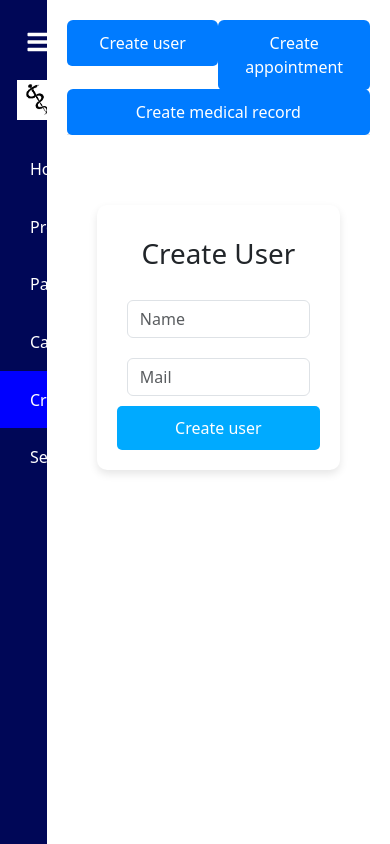
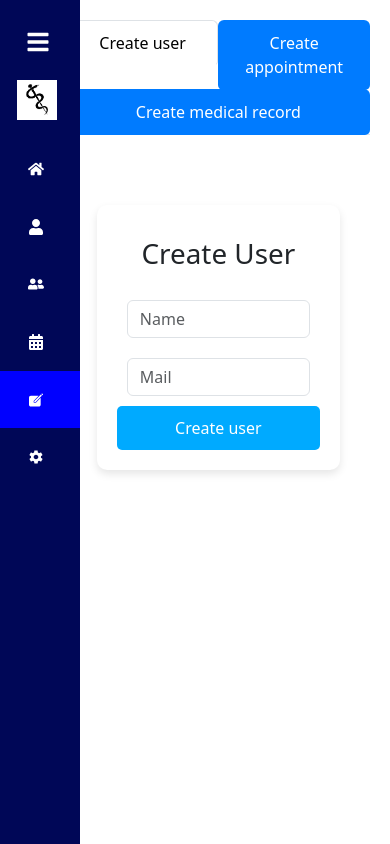
Before and after one commit to cedric190703/ALOA, a React (Vite) app in the folder app-frontend/: page /create in a window 390 px wide. Built offline with nearby package versions, Linux system fonts and the light colour scheme.

Commit message:
update: media queries

```diff
--- a/app-frontend/src/molecules/NavCreate.tsx
+++ b/app-frontend/src/molecules/NavCreate.tsx
@@ -11,8 +11,8 @@ function NavCreate({ onSelect }: NavCreateProps) {
             <Nav
                 justify
                 variant="tabs"
-                defaultActiveKey="/home"
-                onSelect={onSelect} // Handle tab selection
+                defaultActiveKey="create-user"
+                onSelect={onSelect}
             >
                 <Nav.Item>
                     <Nav.Link eventKey="create-user">Create user</Nav.Link>
--- a/app-frontend/src/organisms/SideBar.tsx
+++ b/app-frontend/src/organisms/SideBar.tsx
@@ -1,4 +1,4 @@
-import React, { useState } from 'react';
+import React, {useEffect, useState} from 'react';
 import Logo from '../assets/logoAloa.jpg';
 import { ItemNav } from '../utils/utils.ts';
 import { NavLink } from 'react-router-dom';
@@ -11,7 +11,19 @@ interface Props {
 }
 
 const Sidebar: React.FC<Props> = ({ items }) => {
-    const [collapsed, setCollapsed] = useState(false);
+    const [collapsed, setCollapsed] = useState(window.innerWidth <= 1000);
+
+    useEffect(() => {
+        const handleResize = () => {
+            setCollapsed(window.innerWidth <= 1000);
+        };
+
+        window.addEventListener('resize', handleResize);
+
+        return () => {
+            window.removeEventListener('resize', handleResize);
+        };
+    }, []);
 
     const toggleSidebar = () => {
         setCollapsed(!collapsed);
--- a/app-frontend/src/styles/appointments.css
+++ b/app-frontend/src/styles/appointments.css
@@ -8,6 +8,8 @@
     box-shadow: 0 4px 8px rgba(0, 0, 0, 0.1);
     max-width: 1200px;
     margin: auto;
+    min-width: 700px;
+    overflow: scroll;
 }
 
 .calendar-container > h2 {
--- a/app-frontend/src/styles/login.css
+++ b/app-frontend/src/styles/login.css
@@ -199,3 +199,13 @@ body {
         width: 70%;
     }
 }
+
+@media screen and (max-width: 800px) {
+    .login-logo {
+        display: none;
+    }
+
+    .login-form {
+        width: 70%;
+    }
+}
--- a/app-frontend/src/styles/navcreate.css
+++ b/app-frontend/src/styles/navcreate.css
@@ -5,23 +5,18 @@
 }
 
 .nav-create-container .nav-tabs {
-    border-bottom: 1px solid #dee2e6; /* Light border below tabs */
+    border-bottom: 1px solid #dee2e6;
 }
 
 .nav-create-container .nav-link {
-    background-color: #007bff; /* Blue background color */
-    color: white; /* White text color */
-    border-radius: 5px; /* Rounded corners */
-    padding: 10px 20px; /* Padding for better spacing */
-    transition: background-color 0.3s ease; /* Smooth background color transition */
-}
-
-.nav-create-container .nav-link.active {
-    background-color: #0056b3; /* Darker blue for the active tab */
-    color: white; /* Ensure text color is white */
+    background-color: #007bff;
+    color: white;
+    border-radius: 5px;
+    padding: 10px 20px;
+    transition: background-color 0.3s ease;
 }
 
 .nav-create-container .nav-link:hover {
-    background-color: #0056b3; /* Darker blue on hover */
-    color: white; /* White text color on hover */
+    background-color: #0056b3;
+    color: white;
 }
--- a/app-frontend/src/styles/settings.css
+++ b/app-frontend/src/styles/settings.css
@@ -144,13 +144,13 @@
     color: black;
 }
 
-@media screen and (max-width: 700px) {
+@media screen and (max-width: 800px) {
     .settings-modules {
         padding: 15px;
-        width: 80%;
+        width: 70%;
         box-shadow: 0 4px 6px rgba(0, 0, 0, 0.1);
         border: 1px solid black;
         margin-bottom: 20px;
-        margin-left: 5%;
+        margin-left: 20%;
     }
 }
```
